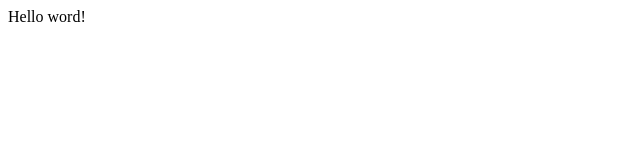
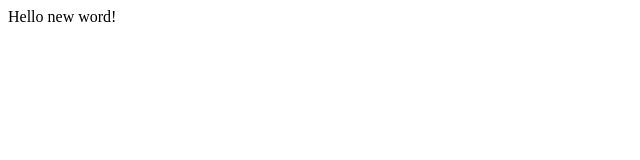
Before and after one commit to Olegzhano/my-project, a plain HTML site: page index.html in a window 1280 px wide. Shown: the full height of the page, 0-640 px from the left. Drawn offline with Linux system fonts and the light colour scheme.

Commit message:
правка

```diff
--- a/index.html
+++ b/index.html
@@ -7,6 +7,6 @@
     <title>Document</title>
 </head>
 <body>
-    Hello word!
+    Hello new word!
 </body>
 </html>
```
